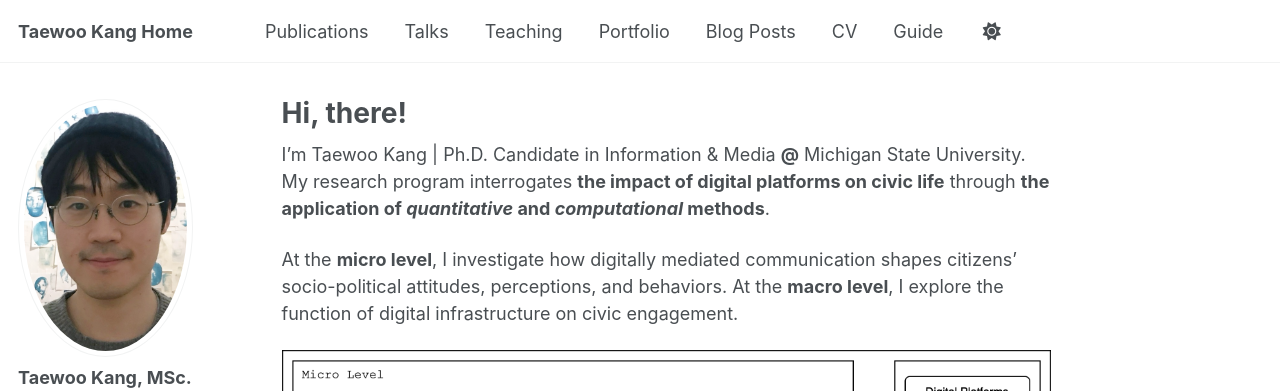
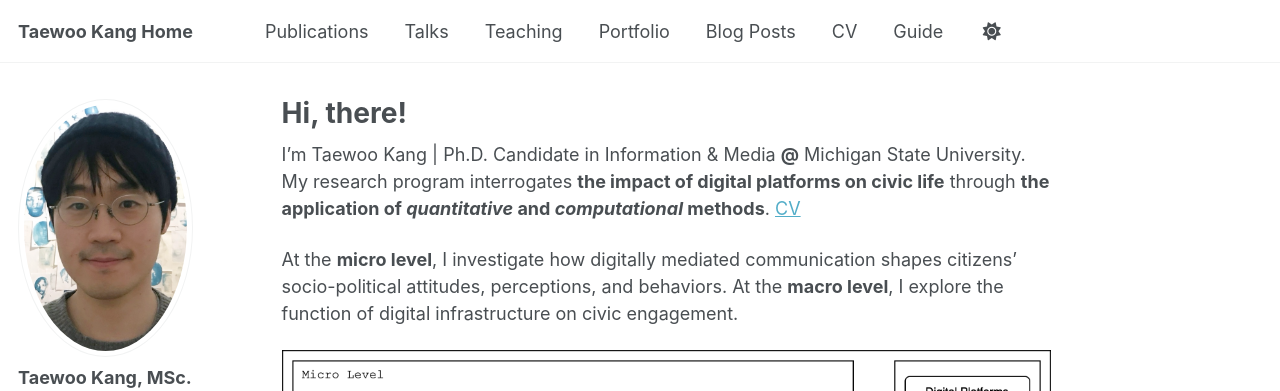
Before and after one commit to kteen2k/taewookang, a Jekyll site: the page built from _pages/about.md, in a window 1280 px wide and 900 px high. Shown: the top 391 px of the window. Built offline with Jekyll 4.4.1, drawn with Linux system fonts in a browser that asks for light colours; some web fonts are replaced.

```diff
--- a/_pages/about.md
+++ b/_pages/about.md
@@ -8,7 +8,7 @@ redirect_from:
 ---
 
 I'm Taewoo Kang | Ph.D. Candidate in Information & Media **@** Michigan State University.
-My research program interrogates **the impact of digital platforms on civic life** through **the application of *quantitative* and *computational* methods**.
+My research program interrogates **the impact of digital platforms on civic life** through **the application of *quantitative* and *computational* methods**. [CV](https://kteen2k.github.io/taewookang/files/CV_TKang_Jun2025.pdf)
 
 At the **micro level**, I investigate how digitally mediated communication shapes citizens’ socio-political attitudes, perceptions, and behaviors.
 At the **macro level**, I explore the function of digital infrastructure on civic engagement.
```
